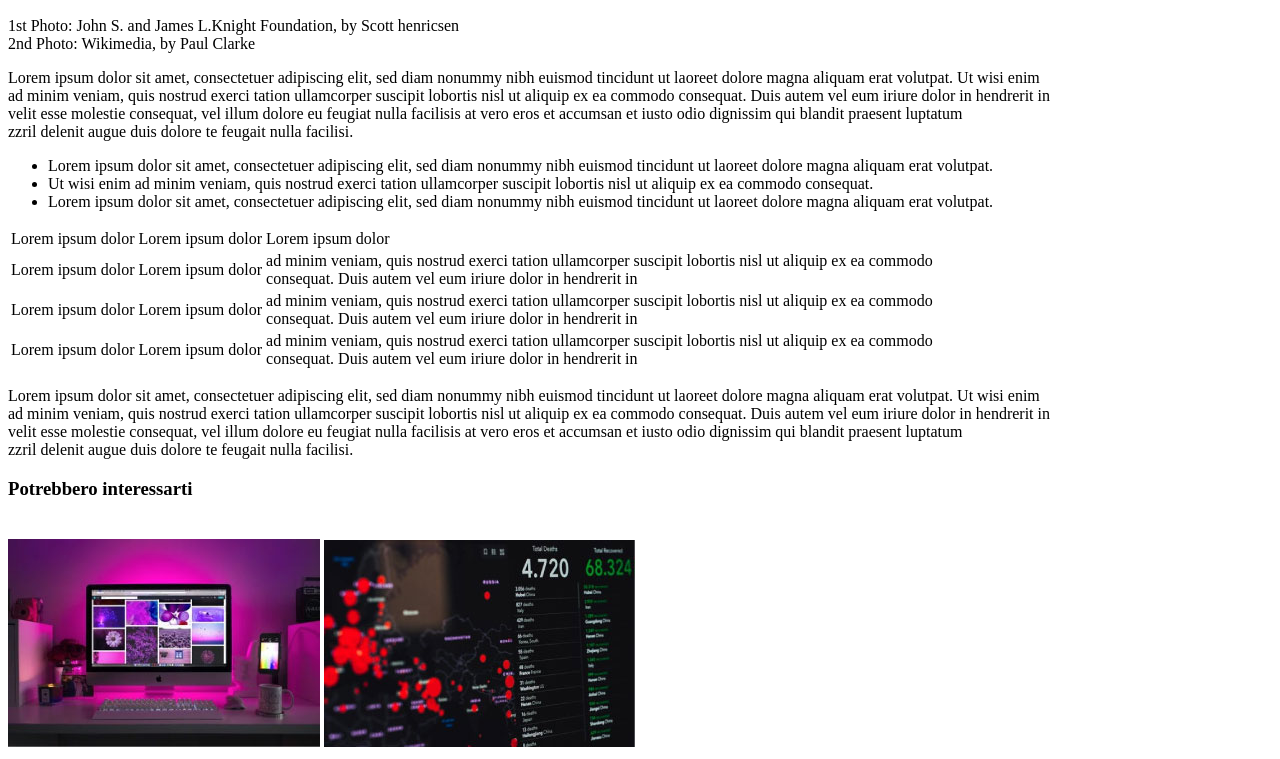
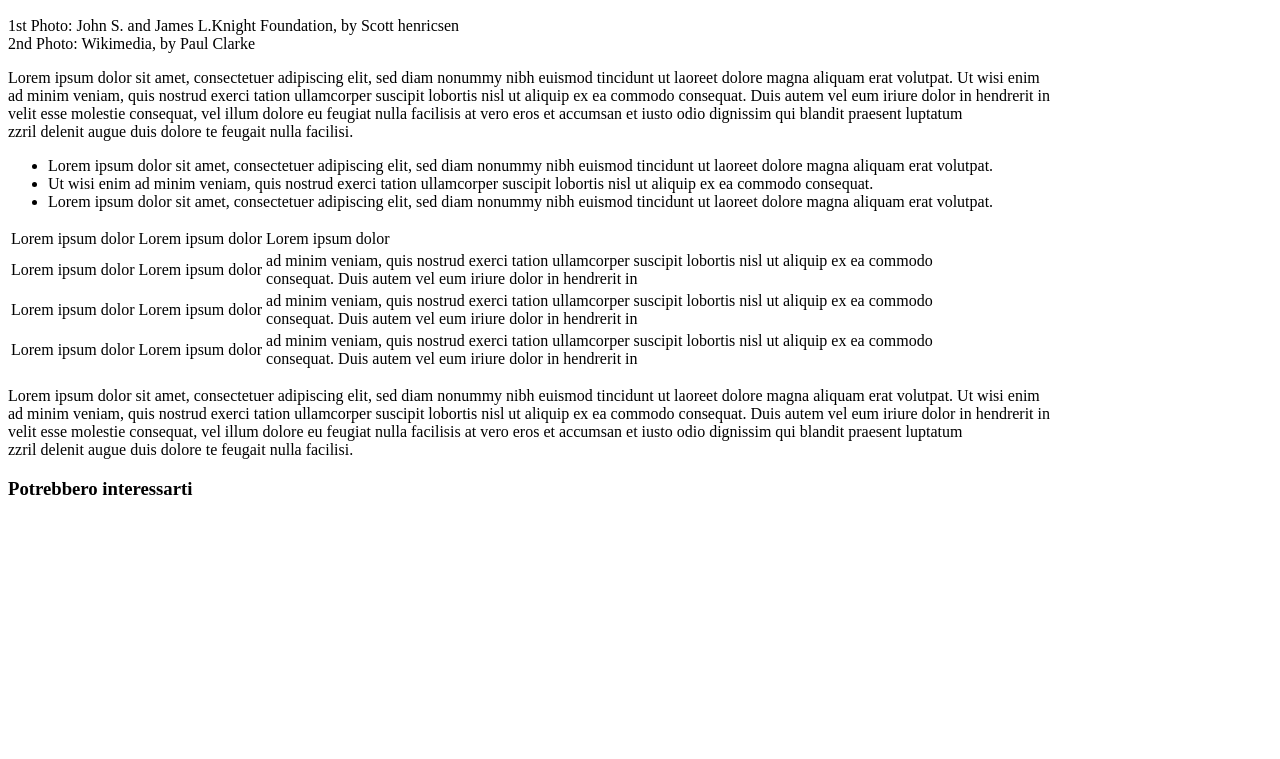
Before and after one commit to giuliop93/html-css-booleaner, a plain HTML site: page html-css-booleaner/index.html in a window 1280 px wide. Shown: the part 592-1351 px from the top of the page. After the commit the page ends 1159 px from the top, so only its background shows below. Drawn offline with Linux system fonts and the light colour scheme.

Commit message:
inseriti i div per le foto finali

```diff
--- a/html-css-booleaner/index.html
+++ b/html-css-booleaner/index.html
@@ -53,8 +53,6 @@
         zzril delenit augue duis dolore te feugait nulla facilisi.</p>
         <h3>Potrebbero interessarti</h3>
         <div></div>
-
-        <img src="img/monitor.jpg" alt="terza immagine pc">
-        <img src="img/graph.jpg" alt="quarta immagine grafico">
+        <div></div>
     </body>
 </html>
```
